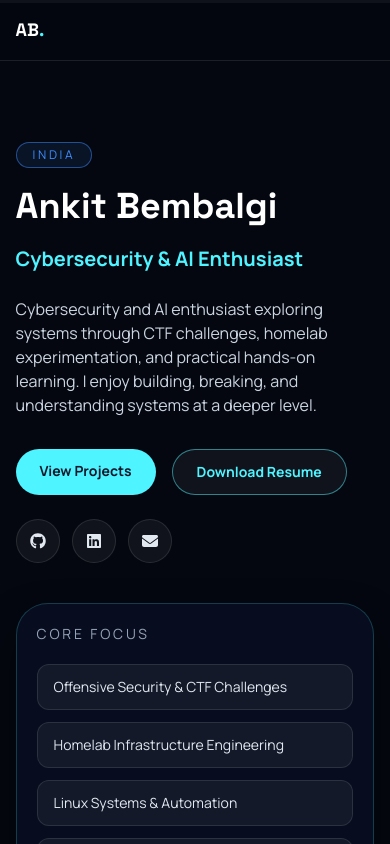
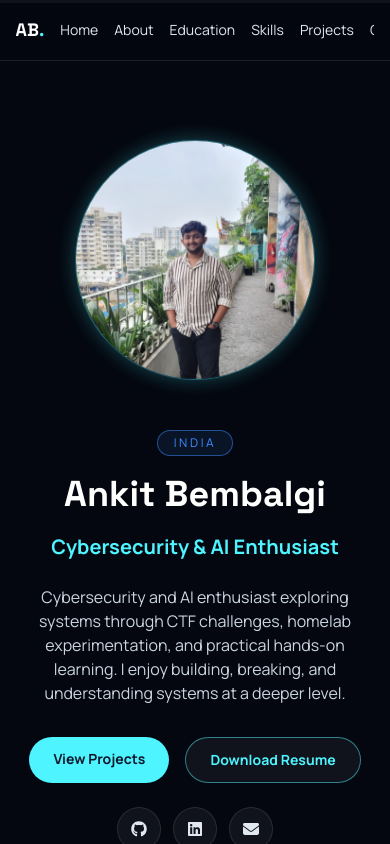
Before and after one commit to AnkitB1405/CV, a React (Vite) app: page / in a window 390 px wide. Shown: the top 844 px of the page. Built offline with nearby package versions, Linux system fonts and the light colour scheme; the HTML template or start-up script is replaced by a standard one.

Commit message:
Modified phone look

```diff
--- a/src/components/Hero.jsx
+++ b/src/components/Hero.jsx
@@ -14,8 +14,8 @@ const Hero = () => {
     <section id="home" className="relative overflow-hidden pt-20 md:pt-24">
       <div className="absolute left-1/2 top-0 -z-10 h-[460px] w-[460px] -translate-x-1/2 rounded-full bg-cyan/20 blur-[120px]" />
       <div className="mx-auto grid w-[min(1120px,92%)] gap-12 pb-24 lg:grid-cols-[minmax(0,1.08fr)_minmax(340px,0.72fr)] lg:items-center md:pb-28">
-        <Reveal>
-          <div className="mx-auto w-full max-w-[42rem] lg:mx-0">
+        <Reveal className="order-2 lg:order-1">
+          <div className="mx-auto w-full max-w-[42rem] text-center lg:mx-0 lg:text-left">
             <p className="mb-4 inline-flex rounded-full border border-electric/50 bg-electric/10 px-4 py-1 text-xs uppercase tracking-[0.22em] text-electric">
               {profile.location}
             </p>
@@ -23,8 +23,8 @@ const Hero = () => {
               {profile.name}
             </h1>
             <h2 className="mt-4 text-xl font-semibold text-cyan md:text-2xl">{profile.role}</h2>
-            <p className="mt-6 max-w-2xl text-base text-slate-300 md:text-lg">{profile.tagline}</p>
-            <div className="mt-8 flex flex-wrap gap-4">
+            <p className="mx-auto mt-6 max-w-2xl text-base text-slate-300 md:text-lg lg:mx-0">{profile.tagline}</p>
+            <div className="mt-8 flex flex-wrap justify-center gap-4 lg:justify-start">
               <a
                 href="#projects"
                 className="rounded-full bg-cyan px-6 py-3 text-sm font-semibold text-slate-900 transition hover:-translate-y-0.5 hover:shadow-neon focus-visible:outline-none focus-visible:ring-2 focus-visible:ring-cyan"
@@ -40,7 +40,7 @@ const Hero = () => {
               </a>
             </div>
 
-            <div className="mt-6 flex flex-wrap gap-3">
+            <div className="mt-6 flex flex-wrap justify-center gap-3 lg:justify-start">
               {socialLinks.map(({ label, href, icon: Icon }) => (
                 <a
                   key={label}
@@ -71,7 +71,7 @@ const Hero = () => {
           </div>
         </Reveal>
 
-        <Reveal delay={110} className="animate-float">
+        <Reveal delay={110} className="order-1 animate-float lg:order-2">
           <div className="relative flex justify-center lg:justify-center">
             <div className="group relative h-60 w-60 overflow-hidden rounded-full border border-cyan/35 bg-gradient-to-br from-cyan/20 via-electric/15 to-transparent p-2 shadow-neon sm:h-72 sm:w-72 md:h-80 md:w-80 lg:h-[24rem] lg:w-[24rem] xl:h-[26rem] xl:w-[26rem]">
               <div
--- a/src/components/Navbar.jsx
+++ b/src/components/Navbar.jsx
@@ -16,25 +16,28 @@ const projectNavItems = [
   { href: '/', label: 'Back Home', route: '/' }
 ];
 
+const navListClassName =
+  'flex min-w-0 flex-1 gap-4 overflow-x-auto whitespace-nowrap pr-1 text-sm text-slate-200 [scrollbar-width:none] [&::-webkit-scrollbar]:hidden md:flex-none md:gap-6 md:overflow-visible md:pr-0';
+
 const Navbar = ({ route }) => {
   const isProjectsPage = route === 'projects';
 
   return (
     <header className="sticky top-0 z-40 border-b border-white/10 bg-bg/80 backdrop-blur-xl">
-      <nav className="mx-auto flex w-[min(1100px,92%)] items-center justify-between py-4">
+      <nav className="mx-auto flex w-[min(1100px,92%)] items-center justify-between gap-4 overflow-hidden py-4">
         <a
           href="/"
           onClick={(event) => {
             event.preventDefault();
             navigateTo('/');
           }}
-          className="font-display text-lg font-bold text-white"
+          className="shrink-0 font-display text-lg font-bold text-white"
         >
           AB<span className="text-cyan">.</span>
         </a>
 
         {isProjectsPage ? (
-          <ul className="hidden gap-6 text-sm text-slate-200 md:flex">
+          <ul className={navListClassName}>
             {projectNavItems.map((item) => (
               <li key={item.label}>
                 <a
@@ -59,7 +62,7 @@ const Navbar = ({ route }) => {
             ))}
           </ul>
         ) : (
-          <ul className="hidden gap-6 text-sm text-slate-200 md:flex">
+          <ul className={navListClassName}>
             {homeNavItems.map((item) => (
               <li key={item.id}>
                 <a
```
